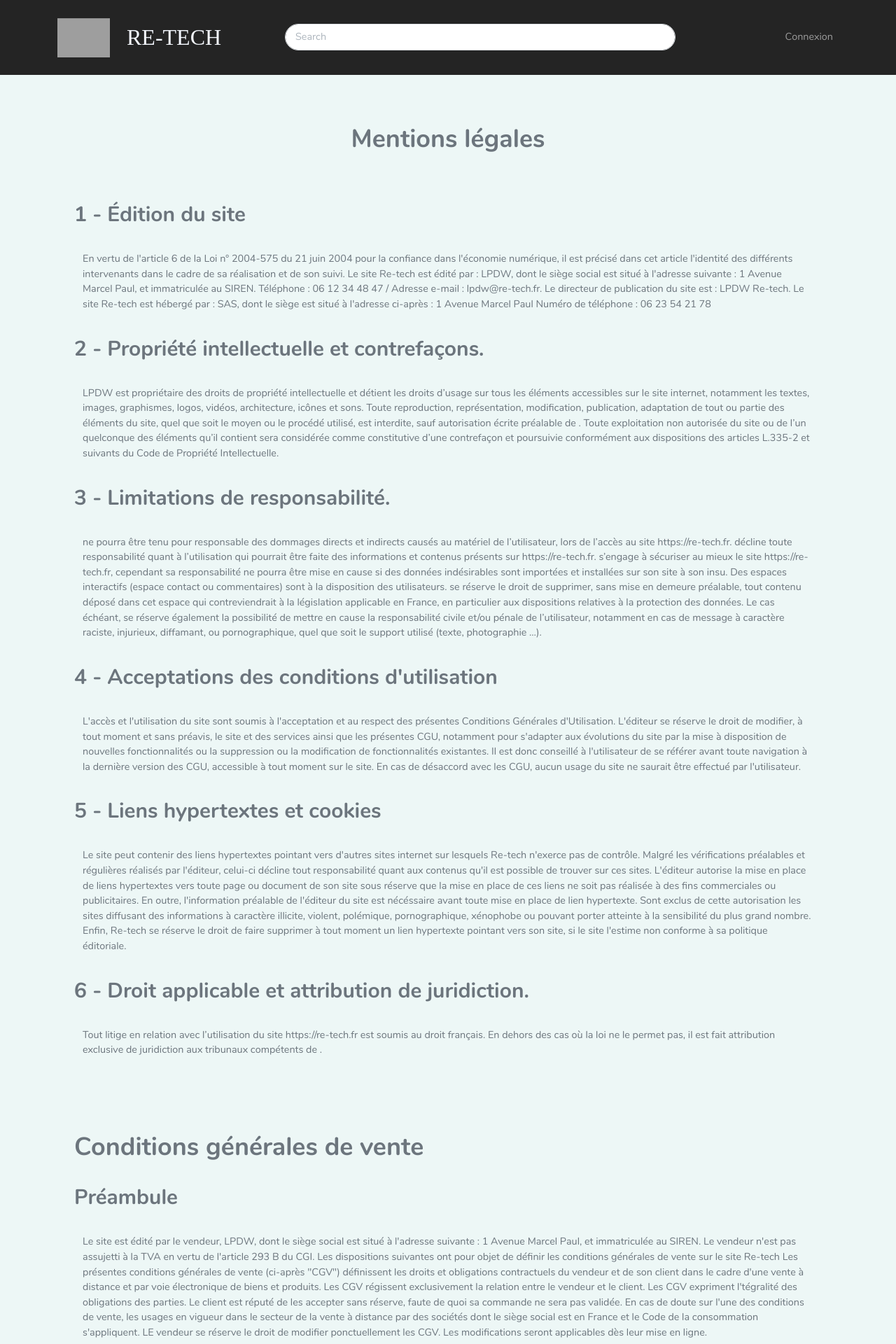
After one commit to Ki2lian/re-tech, a Symfony app: template templates/apropos/mentions.html.twig in a window 1280 px wide. The commit adds this page. Shown: the top 1920 px of the page at 70% size. Run offline with Twig, Linux system fonts and the light colour scheme; the template is opened without the code that fills it, so the values that code supplies are empty; some libraries are stand-ins or nearby versions; grey boxes are pictures that could not be loaded.

Commit message:
Ajout apropos + update footer + update annonce

```diff
--- a/public/css/style.css
+++ b/public/css/style.css
@@ -11,7 +11,7 @@ html, body{
   background-color: #009C9F !important
 }
 
-a, .price{
+a, .price, .far.fa-question-circle{
   color: #009C9F;
 }
 
@@ -86,6 +86,17 @@ a:hover{
   cursor: pointer;
 }
 
+.bttn{
+  -webkit-appearance: none;
+
+  padding-left:50px;
+  padding-right: 50px
+}
+.bttn:hover {background-color: #01898b !important}
+
+.bttn.left{border-radius: 18px 0 0 18px}
+.bttn.right{border-radius: 0 18px 18px 0}
+
 .fa-heart{
   cursor: pointer;
 }
@@ -94,7 +105,7 @@ a:hover{
   color: #cacaca;
 }
 
-.fas.fa-heart{
+.fas.fa-heart,.fa-heart-broken{
   color: #eb3b5a;
 }
 
--- a/public/js/script.js
+++ b/public/js/script.js
@@ -1,4 +1,4 @@
 $(document).ready(function() {
 
- $('#annonce_form_images').filer();
+    $('#annonce_form_images').filer();
 });
--- /dev/null
+++ b/templates/apropos/mentions.html.twig
@@ -0,0 +1,103 @@
+{% extends 'base.html.twig' %}
+{% block title %}Mentions légales
+{% endblock %}
+
+{% block body %}
+	<div class="container">
+		<h1 class="text-center my-5">Mentions légales</h1>
+
+		<h2 class="m-3">1 - Édition du site</h2>
+		<p class="m-4">
+			En vertu de l'article 6 de la Loi n° 2004-575 du 21 juin 2004 pour la confiance dans l'économie numérique, il est précisé dans cet article l'identité des différents intervenants dans le cadre de sa réalisation et de son suivi.
+									Le site Re-tech est édité par :
+									LPDW, dont le siège social est situé à l'adresse suivante : 1 Avenue Marcel Paul, et immatriculée au SIREN.
+									Téléphone : 06 12 34 48 47 / Adresse e-mail : lpdw@re-tech.fr.
+									Le directeur de publication du site est : LPDW Re-tech.
+									Le site Re-tech est hébergé par :
+									SAS, dont le siège est situé à l'adresse ci-après :
+									    1 Avenue Marcel Paul
+									Numéro de téléphone : 06 23 54 21 78
+		</p>
+		<h2 class="m-3">2 - Propriété intellectuelle et contrefaçons.</h2>
+		<p class="m-4">LPDW est propriétaire des droits de propriété intellectuelle et détient les droits d’usage sur tous les éléments accessibles sur le site internet, notamment les textes, images, graphismes, logos, vidéos, architecture, icônes et sons.
+							Toute reproduction, représentation, modification, publication, adaptation de tout ou partie des éléments du site, quel que soit le moyen ou le procédé utilisé, est interdite, sauf autorisation écrite préalable de .
+							Toute exploitation non autorisée du site ou de l’un quelconque des éléments qu’il contient sera considérée comme constitutive d’une contrefaçon et poursuivie conformément aux dispositions des articles L.335-2 et suivants du Code de Propriété Intellectuelle.
+		</p>
+		<h2 class="m-3">3 - Limitations de responsabilité.</h2>
+		<p class="m-4">ne pourra être tenu pour responsable des dommages directs et indirects causés au matériel de l’utilisateur, lors de l’accès au site https://re-tech.fr.
+					décline toute responsabilité quant à l’utilisation qui pourrait être faite des informations et contenus présents sur https://re-tech.fr.
+					s’engage à sécuriser au mieux le site https://re-tech.fr, cependant sa responsabilité ne pourra être mise en cause si des données indésirables sont importées et installées sur son site à son insu.
+					Des espaces interactifs (espace contact ou commentaires) sont à la disposition des utilisateurs. se réserve le droit de supprimer, sans mise en demeure préalable, tout contenu déposé dans cet espace qui contreviendrait à la législation applicable en France, en particulier aux dispositions relatives à la protection des données.
+					Le cas échéant, se réserve également la possibilité de mettre en cause la responsabilité civile et/ou pénale de l’utilisateur, notamment en cas de message à caractère raciste, injurieux, diffamant, ou pornographique, quel que soit le support utilisé (texte, photographie …).
+		</p>
+		<h2 class="m-3">4 - Acceptations des conditions d'utilisation</h2>
+		<p class="m-4">
+			L'accès et l'utilisation du site sont soumis à l'acceptation et au respect des présentes Conditions Générales d'Utilisation.
+																			L'éditeur se réserve le droit de modifier, à tout moment et sans préavis, le site et des services ainsi que les présentes CGU, notamment pour s'adapter aux évolutions du site par la mise à disposition de nouvelles fonctionnalités ou la suppression ou la modification de fonctionnalités existantes.
+																			Il est donc conseillé à l'utilisateur de se référer avant toute navigation à la dernière version des CGU, accessible à tout moment sur le site. En cas de désaccord avec les CGU, aucun usage du site ne saurait être effectué par l'utilisateur.
+		</p>
+		<h2 class="m-3">5 - Liens hypertextes et cookies</h2>
+		<p class="m-4">
+			Le site peut contenir des liens hypertextes pointant vers d'autres sites internet sur lesquels Re-tech n'exerce
+													pas de contrôle. Malgré les vérifications préalables et régulières réalisés par l'éditeur, celui-ci décline tout responsabilité
+													quant aux contenus qu'il est possible de trouver sur ces sites.
+													L'éditeur autorise la mise en place de liens hypertextes vers toute page ou document de son site sous réserve
+													que la mise en place de ces liens ne soit pas réalisée à des fins commerciales ou publicitaires.
+													En outre, l'information préalable de l'éditeur du site est nécéssaire avant toute mise en place de lien hypertexte.
+													Sont exclus de cette autorisation les sites diffusant des informations à caractère illicite, violent, polémique,
+													pornographique, xénophobe ou pouvant porter atteinte à la sensibilité du plus grand nombre.
+													Enfin, Re-tech se réserve le droit de faire supprimer à tout moment un lien hypertexte pointant vers son site, si le site l'estime non conforme à sa politique éditoriale.
+		</p>
+		<h2 class="m-3">6 - Droit applicable et attribution de juridiction.</h2>
+		<p class="m-4 pb-5">
+			Tout litige en relation avec l’utilisation du site https://re-tech.fr est soumis au droit français. En dehors des cas où la loi ne le permet pas, il est fait attribution exclusive de juridiction aux tribunaux compétents de .
+		</p>
+		<h1 class="m-3 mb-4" id="cgv">Conditions générales de vente</h1>
+		<h2 class="m-3">Préambule</h2>
+		<p class="m-4">
+			Le site est édité par le vendeur, LPDW, dont le siège social est situé à l'adresse suivante : 1 Avenue Marcel Paul, et immatriculée au SIREN.
+													Le vendeur n'est pas assujetti à la TVA en vertu de l'article 293 B du CGI.
+													Les dispositions suivantes ont pour objet de définir les conditions générales de vente sur le site Re-tech
+													Les présentes conditions générales de vente (ci-après "CGV") définissent les droits et obligations contractuels du vendeur et de son client dans le cadre d'une vente à distance et par voie électronique de biens et produits.
+													Les CGV régissent exclusivement la relation entre le vendeur et le client.
+													Les CGV expriment l'tégralité des obligations des parties. Le client est réputé de les accepter sans réserve, faute de quoi sa commande ne sera pas validée.
+													En cas de doute sur l'une des conditions de vente, les usages en vigueur dans le secteur de la vente à distance par des sociétés dont le siège social est en France et le Code de la consommation s'appliquent.
+													LE vendeur se réserve le droit de modifier ponctuellement les CGV. Les modifications seront applicables dès leur mise en ligne.
+		</p>
+		<h2 class="m-3">1 - Commande en ligne</h2>
+		<p class="m-4">
+			Le client a la possibilité de remplir un bon de commande en ligne, au moyen d'un formulaire électronique. En
+													remplissant le formulaire électronique, le client accepte le prix et la description des produits.
+													Le client devra accepter en cliquant à l'endroit indiqué, les présentes conditions générales de vente, pour que sa commande soit validée.
+													Le client devra donner une adresse de courrier électronique et une adresse de livraison valides et recconaît
+													par les présentes conditions générales de vente que tout échange avec le vendeur pourra intervenir au moyen de cette adresse.
+													Le client devra choisir le mode de livraison et valider le mode de paiement.
+													Le vendeur se réserve le droit de bloquer la commande du client en cas de défaut de paiement, d'adresse erronée ou de tout autre problème sur
+													le compte du client et ce, jusqu'à la résolution du problème.
+		</p>
+		<h2 class="m-3">2 - Preuve de la transaction</h2>
+		<p class="m-4">
+			Les communications, commandes et paiements intervenus entre le client et le vendeur pourront être prouvés grâce aux registres informatisés, conservés dans les systèmes informatiques du vendeur dans des conditions raisonnables de sécurité. Les bons de commandes et factures sont archivés sur un support fiable et durable considéré, notamment, comme un moyen de preuve.
+		</p>
+		<h2 class="m-3">3 - Mode de paiement</h2>
+		<p class="m-4">
+			L'ensemble des modes de paiement mis à la disposition du client sont listés sur le site du vendeur. Le client
+											garantit au vendeur qu'il dispose des autorisations  éventuellement nécessaires pour utiliser le mode de paiement choisi par lui, lors de la passation de commande.
+		</p>
+		<h2 class="m-3">4 - Force majeure</h2>
+		<p class="m-4">
+			Les parties seront exonérées de leurs obligations, dans le cas où une circonstance constitutive d'un cas de force majeure tel que défini par l'article 1218 du code civil, empêcherait leur exécution. Les obligations des parties seront suspendues.
+											La partie qui invoque une telle circonstance, devra en avertir l'autre partie immédiatement, à sa survenance et à sa disparition.
+											Sont considérés comme des cas de force majeure tous faits ou circonstances irrésistibles et imprévisibles, inévitables et qui ne pourront être empêchés par ces dernières, malgré tous les efforts raisonnablement possibles, définis comme tel par la jurisprudence française et notamment, le blocage des moyens de transports ou d'approvisionnements, tremblements de terre, incendies, tempêtes, inondations, foudre, et l'arrêt des réseaux de télécommunication.
+											Si le cas de force majeur a une durée supérieure à trois mois, les présentes conditions générales pourront être résiliées par la partie lésée.
+		</p>
+		<h2 class="m-3">5 - Loi applicable et juridiction compétente</h2>
+		<p class="m-4 pb-5">
+			Le vendeur est installé en France d'une manière stable et durable pour exercer effectivement son activité,
+											quel que soit, s'agissant d'une personne morale, le lieu d'implantation de son siège social.
+											Aussi, les présentes CGV sont smousies à l'application du droit français, à l'exclusion des dispositions de la Convention de Vienne.
+											En cas de litige ou de réclamation, le client s'adressera en priorité au vendeur pour obtenir une solution amiable.
+											A défaut d'accord amiable, le client, s'il contracte en tant que consommateur, pourra engager une procédure devant le juridiction de son choix et s'il contracte en tant que professionnel, pourra engager une procédure devant le tribunal du lieu du siège social du vendeur.
+		</p>
+	</div>
+{% endblock %}
--- a/templates/footer.html.twig
+++ b/templates/footer.html.twig
@@ -3,7 +3,9 @@
 		<div class="row">
 			<div class="col-lg-6 col-md-12 mb-4 mb-md-0">
 				<h5 class="text-uppercase">Qui sommes-nous ?</h5>
-				<p>Re-tech permet de donner une seconde vie aux objets de tous les jours, et de se débarasser de ce qui ne sert plus de la manière la plus responsable qui soit. Conçu <span class="fw-bold">pour</span> les utilisateurs, nous visons à rendre la plateforme la plus accessible que possible pour vous faciliter la vie !
+				<p>Re-tech permet de donner une seconde vie aux objets de tous les jours, et de se débarasser de ce qui ne sert plus de la manière la plus responsable qui soit. Conçu
+					<span class="fw-bold">pour</span>
+					les utilisateurs, nous visons à rendre la plateforme la plus accessible que possible pour vous faciliter la vie !
 				</p>
 			</div>
 			<div class="col-lg-3 col-md-6 mb-4 mb-md-0">
@@ -32,16 +34,16 @@
 
 				<ul class="list-unstyled">
 					<li>
-						<a href="#">Conditions de ventes</a>
+						<a href="{{ path('pdc') }}">Politique de confidentialité</a>
 					</li>
 					<li>
-						<a href="#">Données personnelles</a>
+						<a href="{{ path('mentions') }}">Mentions légales</a>
 					</li>
 					<li>
-						<a href="#">FAQ</a>
+						<a href="{{ path('mentions') }}#cgv">Conditions générales de vente</a>
 					</li>
 					<li>
-						<a href="#">Cookies</a>
+						<a href="{{ path('faq') }}">FAQ</a>
 					</li>
 				</ul>
 			</div>
```
Also changed, not shown: src/Controller/AnnonceController.php (+32 -37 lines), src/Controller/ApiController.php (+32 -28 lines), src/Controller/FooterController.php (added, +28 -0 lines), templates/annonce/annonce.html.twig (+56 -25 lines), templates/apropos/faq.html.twig (added, +64 -0 lines), templates/apropos/pdc.html.twig (added, +60 -0 lines), templates/user/index.html.twig (+25 -10 lines), templates/wishlist/index.html.twig (+51 -30 lines), 3 other files.
